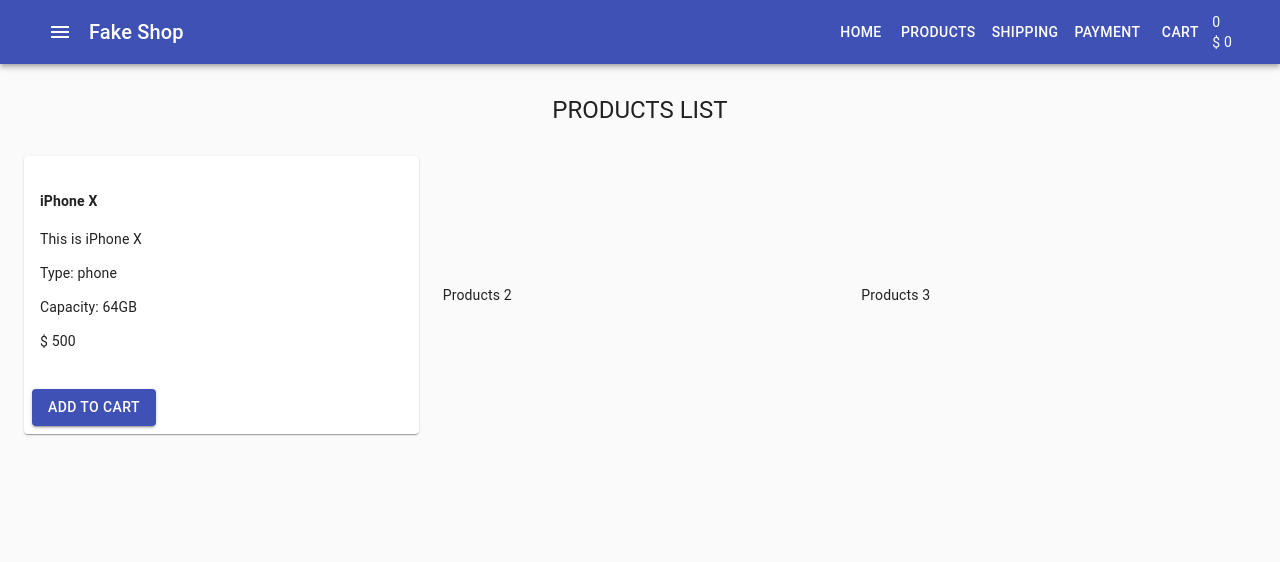
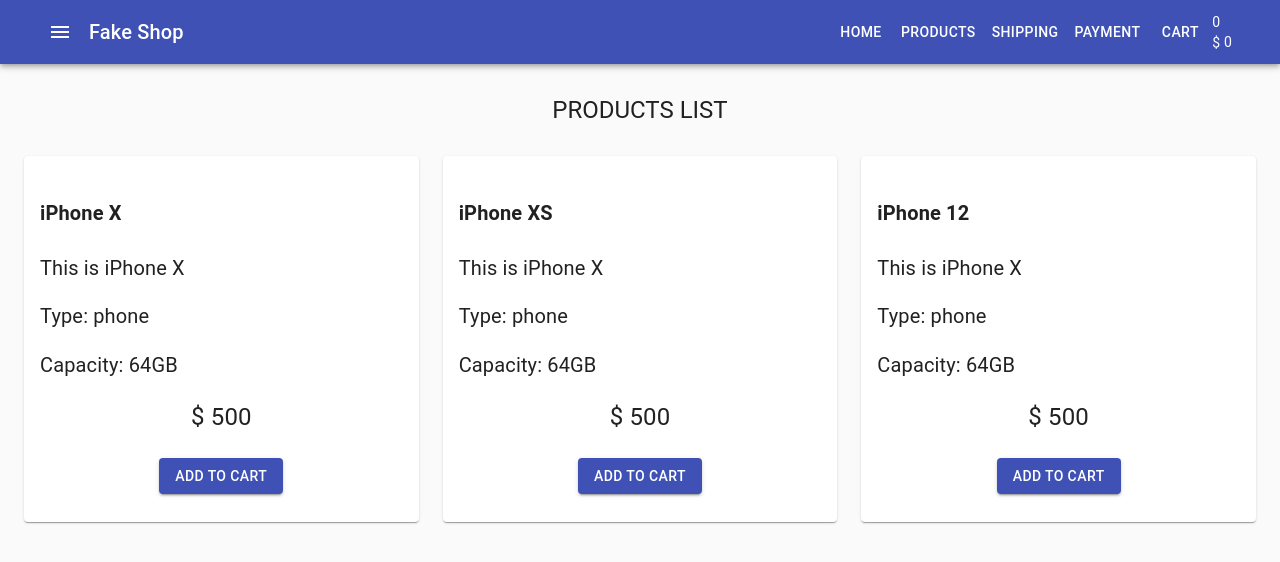
Before and after one commit to daniilkevich/fake-shop-react, a React (Create React App) app: page / in a window 1280 px wide. Shown: the top 562 px of the page. Built offline with nearby package versions, Linux system fonts and the light colour scheme.

Commit message:
added props to products

```diff
--- /dev/null
+++ b/src/components/Products/ProductListItem.css
@@ -0,0 +1,11 @@
+.product-btn {
+    justify-content: center;
+    margin-bottom: 20px;
+}
+.product-price {
+    text-align: center;
+    font-size: 24px;
+}
+.product {
+    font-size: 20px;
+}
--- a/src/components/Products/ProductListItem.js
+++ b/src/components/Products/ProductListItem.js
@@ -1,17 +1,19 @@
 
 import React from "react"
 import { Button, Card, CardActions, CardContent } from '@material-ui/core'
-const ProductlistItem = () => {
+import './ProductListItem.css'
+const ProductlistItem = (props) => {
+    console.log(props)
     return <>
         <Card>
-            <CardContent>
-                <h4>iPhone X</h4>
+            <CardContent className="product">
+                <h4>{props.name}</h4>
                 <p>This is iPhone X</p>
                 <p>Type: phone</p>
                 <p>Capacity: 64GB</p>
-                <p>$ 500</p>
+                <div className="product-price">$ 500</div>
             </CardContent>
-            <CardActions>
+            <CardActions className="product-btn">
                     <Button variant="contained" color="primary">Add to Cart</Button>
                 </CardActions>
         </Card>
--- a/src/components/Products/ProductsList.js
+++ b/src/components/Products/ProductsList.js
@@ -24,13 +24,13 @@
                 spacing={3}
             >
                 <Grid item xs={12} sm={6} md={4}>
-                    <ProductlistItem />
+                    <ProductlistItem name="iPhone X" />
                 </Grid>
                 <Grid item xs={12} sm={6} md={4}>
-                    Products 2
+                    <ProductlistItem name="iPhone XS" />
                 </Grid>
                 <Grid item xs={12} sm={6} md={4}>
-                    Products 3
+                    <ProductlistItem name="iPhone 12" />
                 </Grid>
             </Grid>
 
```
